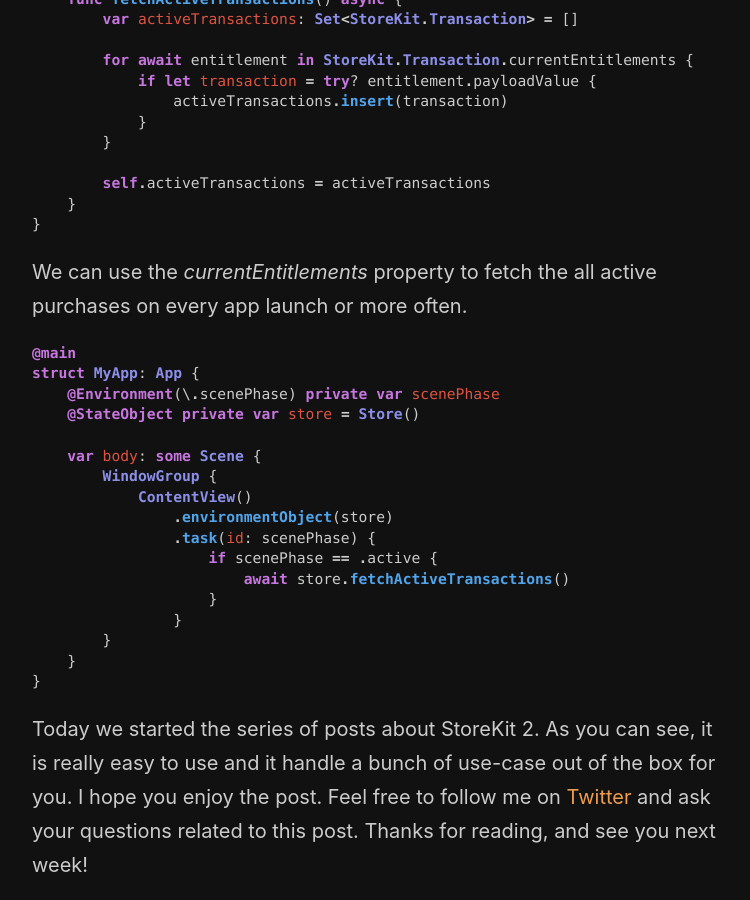
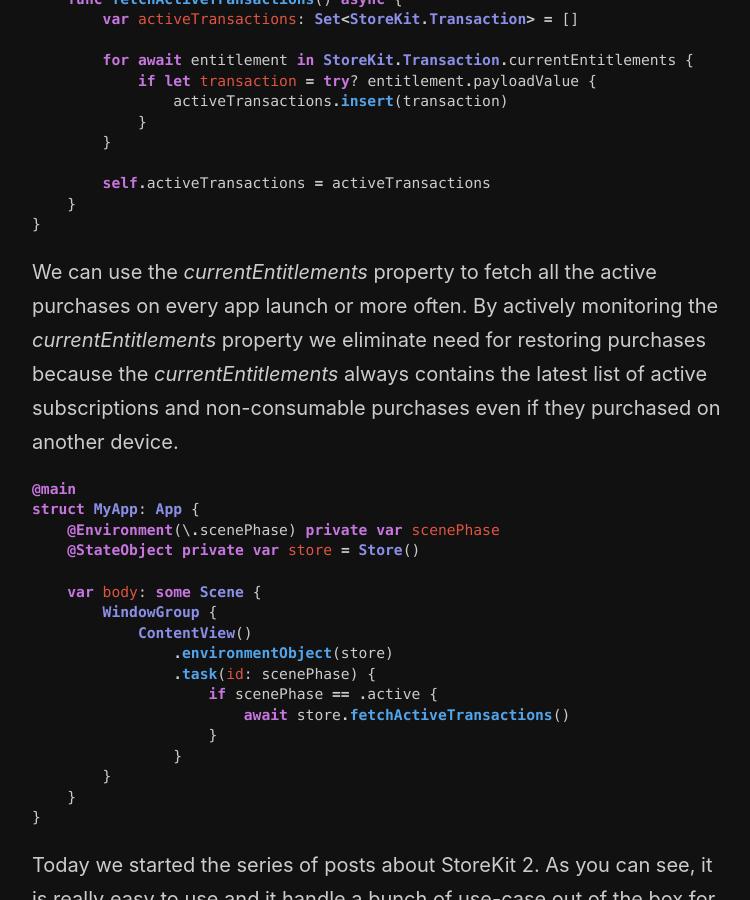
Before and after one commit to mecid/mecid.github.io, a Jekyll site: the page built from _posts/2023-08-01-mastering-storekit2.md, in a window 1280 px wide and 900 px high, scrolled down 5145 px. Shown: the whole window, without its empty margins (258-1008 px from the left). Built offline with Jekyll 4.4.1, drawn with Linux system fonts in a browser that asks for light colours.

Commit message:
StoreKit 2 post improved

````diff
--- a/_posts/2023-08-01-mastering-storekit2.md
+++ b/_posts/2023-08-01-mastering-storekit2.md
@@ -191,7 +191,7 @@
 }
 ```
 
-We can use the *currentEntitlements* property to fetch the all active purchases on every app launch or more often.
+We can use the *currentEntitlements* property to fetch all the active purchases on every app launch or more often. By actively monitoring the *currentEntitlements* property we eliminate need for restoring purchases because the *currentEntitlements* always contains the latest list of active subscriptions and non-consumable purchases even if they purchased on another device.
 
 ```swift
 @main
````
